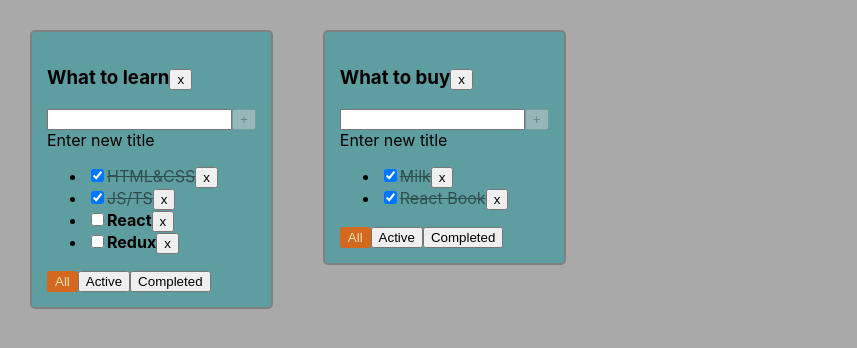
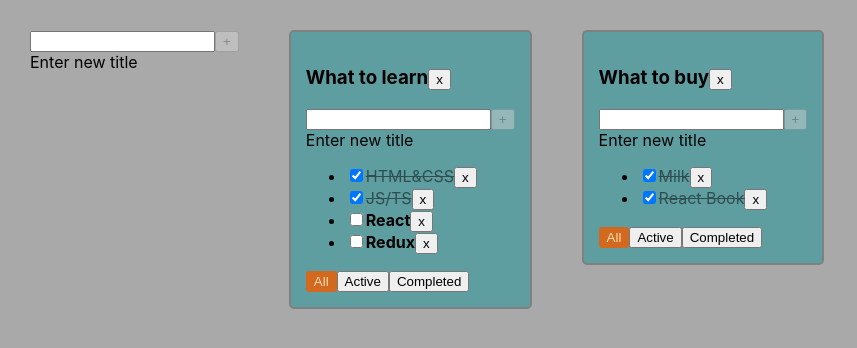
Before and after one commit to Taitanos/todolist-ts, a React (Create React App) app: page / in a window 1280 px wide. Shown: the top 348 px of the page, without its empty margins (0-857 px from the left). Built offline with nearby package versions, Linux system fonts and the light colour scheme.

Commit message:
added AddItemForm.tsx, refactoring code

```diff
--- /dev/null
+++ b/src/AddItemForm.tsx
@@ -0,0 +1,56 @@
+import React, {FC, useState} from 'react';
+
+type AddItemFormType = {
+    onClick: (title: string) => void
+}
+
+const AddItemForm: FC<AddItemFormType> = ({onClick}) => {
+
+    const [newTaskTitle, setNewTaskTitle] = useState('')
+    const [inputError, setInputError] = useState(false)
+
+    const onClickAddTask = () => {
+        onClick(newTaskTitle)
+        setNewTaskTitle('')
+    }
+
+    const onChangeSetNewTaskTitle = (e: React.ChangeEvent<HTMLInputElement>) => {
+        const trimmedTitle = e.target.value.trim()
+        if (trimmedTitle || e.target.value.length === 0) {
+            inputError && setInputError(false)
+            setNewTaskTitle(trimmedTitle)
+        } else {
+            setInputError(true)
+        }
+    }
+
+    const onKeyDownAddTask = (e: React.KeyboardEvent<HTMLInputElement>) => e.key === 'Enter' && onClickAddTask()
+    const isAddBtnDisabled = !newTaskTitle || newTaskTitle.length >= 15
+
+    const userMessage = inputError
+        ? <span style={{color: 'red'}}>Your title is too empty</span>
+        : newTaskTitle.length < 15
+            ? <span>Enter new title</span>
+            : <span style={{color: 'red'}}>Your title is too long</span>
+
+    return (
+        <div>
+            <input
+                className={inputError ? 'input-error' : undefined}
+                value={newTaskTitle}
+                onChange={onChangeSetNewTaskTitle}
+                onKeyDown={onKeyDownAddTask}
+            />
+            <button
+                disabled={isAddBtnDisabled}
+                onClick={onClickAddTask}
+            >+
+            </button>
+            <div>
+                {userMessage}
+            </div>
+        </div>
+    )
+}
+
+export default AddItemForm;
--- a/src/App.tsx
+++ b/src/App.tsx
@@ -1,6 +1,7 @@
 import React, {useState} from 'react';
 import './App.css';
 import Todolist, {TaskType} from './Todolist';
+import AddItemForm from './AddItemForm';
 
 export type FilterValuesType = 'all' | 'active' | 'completed'
 
@@ -92,9 +93,16 @@ function App() {
             setTasks({...tasks})
         }*/
 
+    const addTodoList = (newTitle: string) => {
+        const newTodoId = crypto.randomUUID()
+        const newTodo: TodoListsType = {id: newTodoId, title: newTitle, filter: 'all'}
+        setTodoLists([...todoLists, newTodo])
+        setTasks({...tasks, [newTodoId]: []})
+    }
 
     return (
         <div className="App">
+            <AddItemForm onClick={addTodoList}/>
             {todoLists.map((tl) => {
 
                     let tasksForTodoList = tasks[tl.id]
--- a/src/Todolist.tsx
+++ b/src/Todolist.tsx
@@ -1,5 +1,6 @@
-import React, {FC, useState} from 'react';
+import React, {FC} from 'react';
 import {FilterValuesType} from './App';
+import AddItemForm from './AddItemForm';
 
 type TodoListPropsType = {
     todoListId: string
@@ -33,10 +34,6 @@ const Todolist: FC<TodoListPropsType> = ({
                                              //changeTaskTitle
                                          }) => {
 
-    const [newTaskTitle, setNewTaskTitle] = useState('')
-    const [inputError, setInputError] = useState(false)
-
-
 
     // проходим по массиву заданий и рисуем их
     const listItems: Array<JSX.Element> = tasks.map(t => {
@@ -64,32 +61,11 @@ const Todolist: FC<TodoListPropsType> = ({
 
 
     // Функции
-    const onClickAddTask = () => {
-        addTask(todoListId, newTaskTitle)
-        setNewTaskTitle('')
-    }
-
-    const onChangeSetNewTaskTitle = (e: React.ChangeEvent<HTMLInputElement>) => {
-        const trimmedTitle = e.target.value.trim()
-        if (trimmedTitle || e.target.value.length === 0) {
-            inputError && setInputError(false)
-            setNewTaskTitle(trimmedTitle)
-        } else {
-            setInputError(true)
-        }
-    }
-
-    const onKeyDownAddTask = (e: React.KeyboardEvent<HTMLInputElement>) => e.key === 'Enter' && onClickAddTask()
-    const isAddBtnDisabled = !newTaskTitle || newTaskTitle.length >= 15
-
-    const userMessage = inputError
-        ? <span style={{color: 'red'}}>Your title is too empty</span>
-        : newTaskTitle.length < 15
-            ? <span>Enter new title</span>
-            : <span style={{color: 'red'}}>Your title is too long</span>
-
     const removeTodolistHandler = () => removeTodolist(todoListId)
 
+    const addTaskHandler = (newTaskTitle:string) => {
+        addTask(todoListId, newTaskTitle)
+    }
 
     return (
         <div>
@@ -98,22 +74,7 @@ const Todolist: FC<TodoListPropsType> = ({
                     {title}
                     <button onClick={removeTodolistHandler}>x</button>
                 </h3>
-                <div>
-                    <input
-                        className={inputError ? 'input-error' : undefined}
-                        value={newTaskTitle}
-                        onChange={onChangeSetNewTaskTitle}
-                        onKeyDown={onKeyDownAddTask}
-                    />
-                    <button
-                        disabled={isAddBtnDisabled}
-                        onClick={onClickAddTask}
-                    >+
-                    </button>
-                    <div>
-                        {userMessage}
-                    </div>
-                </div>
+                <AddItemForm onClick={addTaskHandler}/>
                 {tasksList}
                 <div>
                     <button
```
